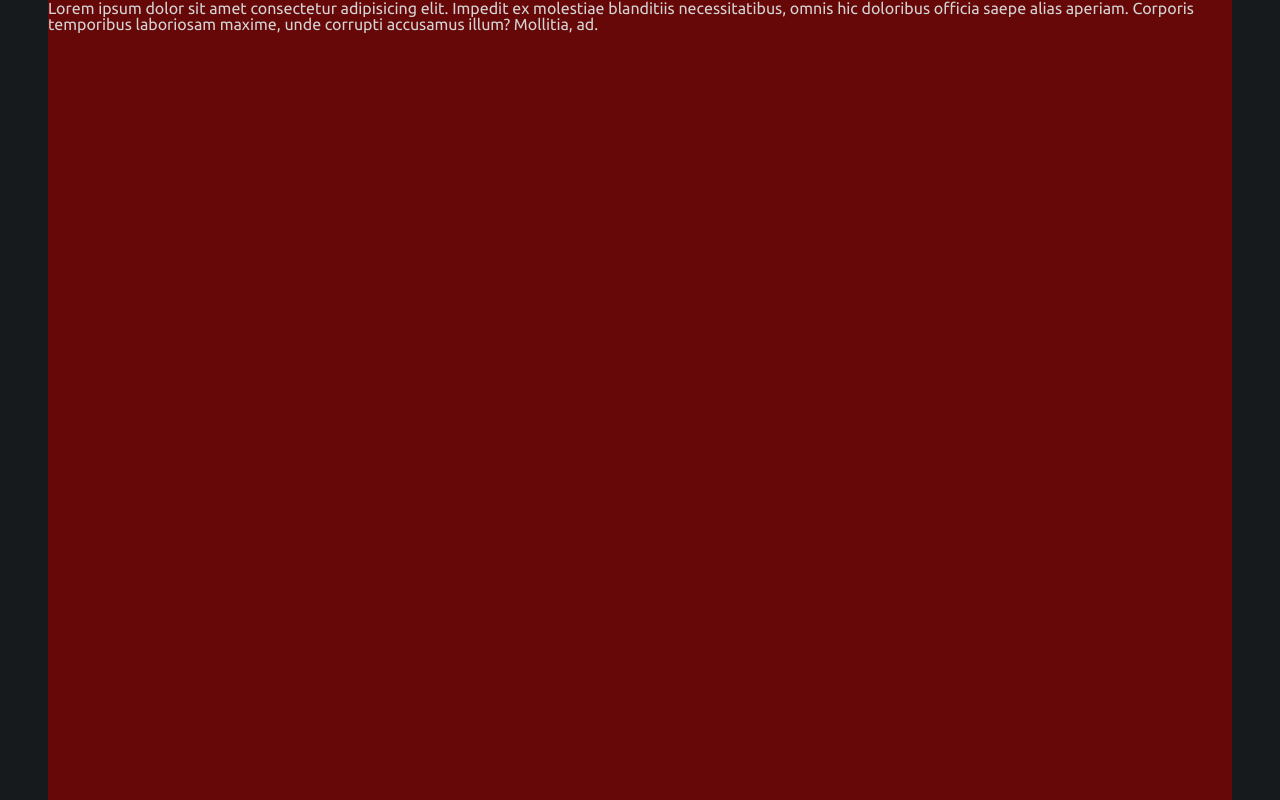
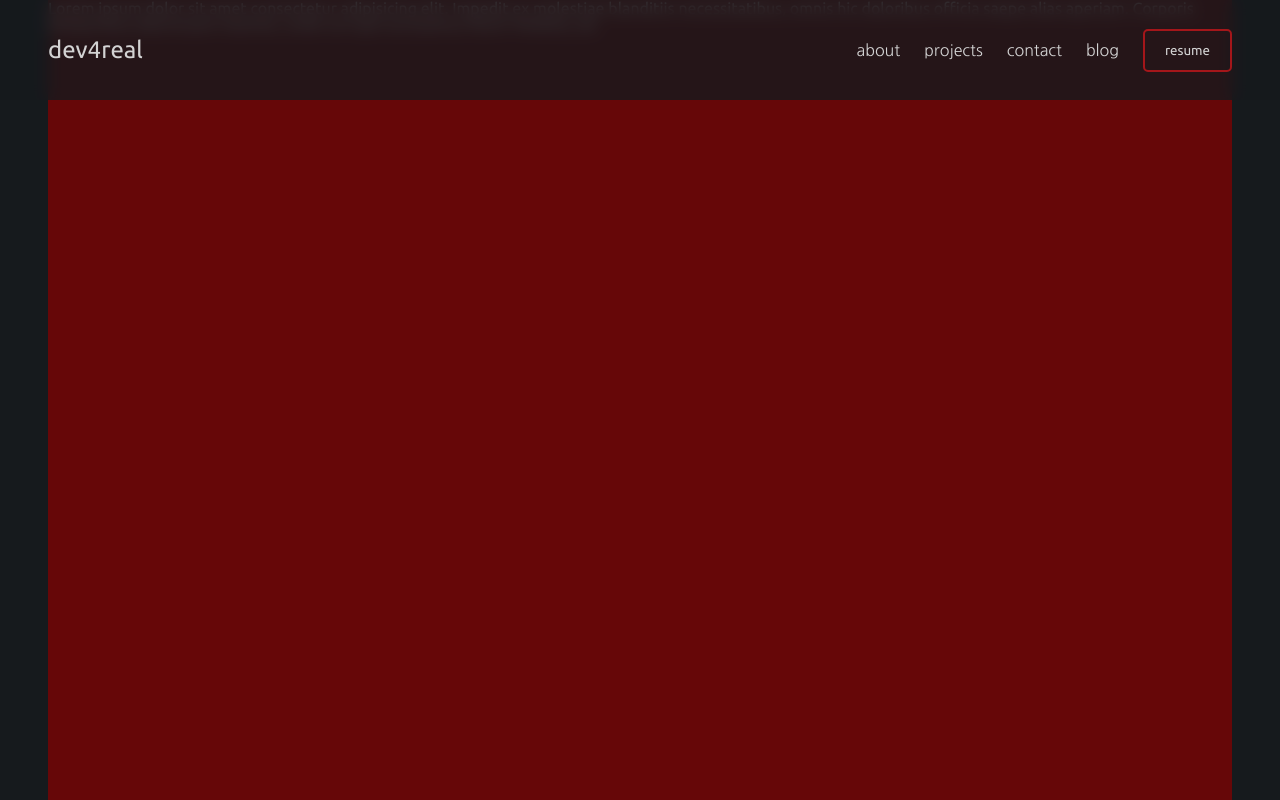
Before and after one commit to kyle4real/Portfolio-v1, a React (Create React App) app in the folder client/: page / in a window 1280 px wide. Built offline with nearby package versions, Linux system fonts and the light colour scheme.

Commit message:
Header component and composition based Button component.

```diff
--- a/client/src/App.js
+++ b/client/src/App.js
@@ -1,10 +1,16 @@
+import React from "react";
+import Header from "./components/Header/Header";
+
 function App() {
     return (
-        <main className="App">
-            Lorem ipsum dolor sit amet consectetur adipisicing elit. Impedit ex molestiae blanditiis
-            necessitatibus, omnis hic doloribus officia saepe alias aperiam. Corporis temporibus
-            laboriosam maxime, unde corrupti accusamus illum? Mollitia, ad.
-        </main>
+        <React.Fragment>
+            <Header />
+            <main className="App">
+                Lorem ipsum dolor sit amet consectetur adipisicing elit. Impedit ex molestiae
+                blanditiis necessitatibus, omnis hic doloribus officia saepe alias aperiam. Corporis
+                temporibus laboriosam maxime, unde corrupti accusamus illum? Mollitia, ad.
+            </main>
+        </React.Fragment>
     );
 }
 
--- /dev/null
+++ b/client/src/UI/Button/Button.js
@@ -0,0 +1,9 @@
+import React from "react";
+
+import classes from "./Button.module.scss";
+
+const Button = ({ children, className }) => {
+    return <button className={`${classes.button} ${className}`}>{children}</button>;
+};
+
+export default Button;
--- /dev/null
+++ b/client/src/UI/Button/Button.module.scss
@@ -0,0 +1,17 @@
+@import "./../../styles/variables.scss";
+
+.button {
+    border: none;
+    outline: none;
+    padding: 0.75rem 1.25rem;
+    margin: 0;
+    display: flex;
+    align-items: center;
+    justify-content: center;
+    border: 2px solid $rubyRed;
+    border-radius: $borderRadius;
+    background: transparent;
+    color: $lightGray;
+    font-family: inherit;
+    cursor: pointer;
+}
--- /dev/null
+++ b/client/src/components/Header/Header.js
@@ -0,0 +1,37 @@
+import React from "react";
+import Button from "../../UI/Button/Button";
+
+import classes from "./Header.module.scss";
+
+const Header = () => {
+    return (
+        <header className={classes.header}>
+            <nav className={classes.nav}>
+                <div className={classes.nav__logo}>
+                    <h1>dev4real</h1>
+                </div>
+                <div className={classes.nav__links}>
+                    <ul>
+                        <li>
+                            <a href="/">About</a>
+                        </li>
+                        <li>
+                            <a href="/">Projects</a>
+                        </li>
+                        <li>
+                            <a href="/">Contact</a>
+                        </li>
+                        <li>
+                            <a href="/">Blog</a>
+                        </li>
+                    </ul>
+                    <div>
+                        <Button>resume</Button>
+                    </div>
+                </div>
+            </nav>
+        </header>
+    );
+};
+
+export default Header;
--- /dev/null
+++ b/client/src/components/Header/Header.module.scss
@@ -0,0 +1,48 @@
+@import "./../../styles/variables.scss";
+
+.header {
+    display: flex;
+    align-items: center;
+    padding: 0 3rem;
+    width: 100%;
+    position: fixed;
+    top: 0;
+    z-index: 11;
+    height: $navHeight;
+    background: rgba($eerieBlack, 0.8);
+    backdrop-filter: blur(0.5rem);
+    transition: $transition;
+}
+
+.nav {
+    display: flex;
+    align-items: center;
+    justify-content: space-between;
+    position: relative;
+    z-index: 12;
+    width: 100%;
+
+    &__logo {
+        h1 {
+            font-size: 1.5rem;
+        }
+    }
+
+    &__links {
+        display: flex;
+        align-items: center;
+        gap: 1.5rem;
+        ul {
+            display: flex;
+            gap: 1.5rem;
+            li {
+                a {
+                    font-family: $NanumGothic;
+                    text-transform: lowercase;
+                    color: $lightGray;
+                    text-decoration: none;
+                }
+            }
+        }
+    }
+}
--- a/client/src/styles/variables.scss
+++ b/client/src/styles/variables.scss
@@ -13,6 +13,13 @@ $white: #fff;
 // FONTS -
 $Ubuntu: "Ubuntu", sans-serif;
 $NanumGothic: "Nanum Gothic", sans-serif;
+
+// HEIGHTS
+$navHeight: 100px;
+
+// OTHER
+$borderRadius: 5px;
+$transition: all 0.25s cubic-bezier(0.645, 0.045, 0.355, 1);
 
 // BREAKPOINTS
 
```
